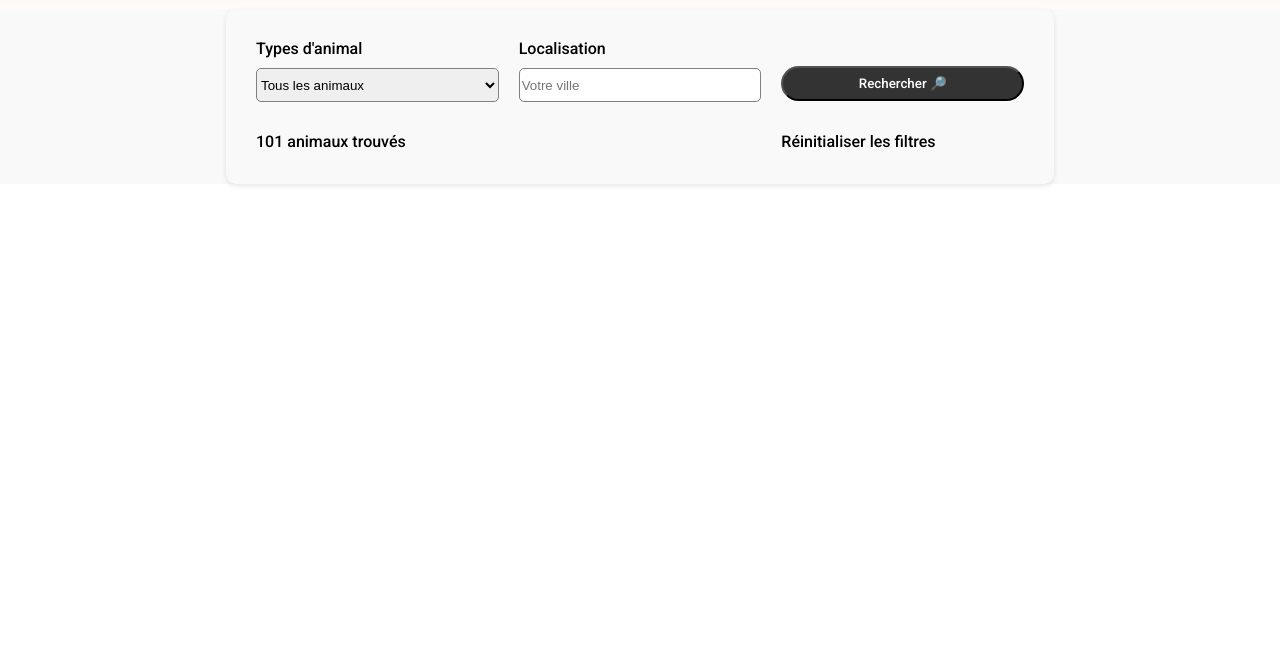
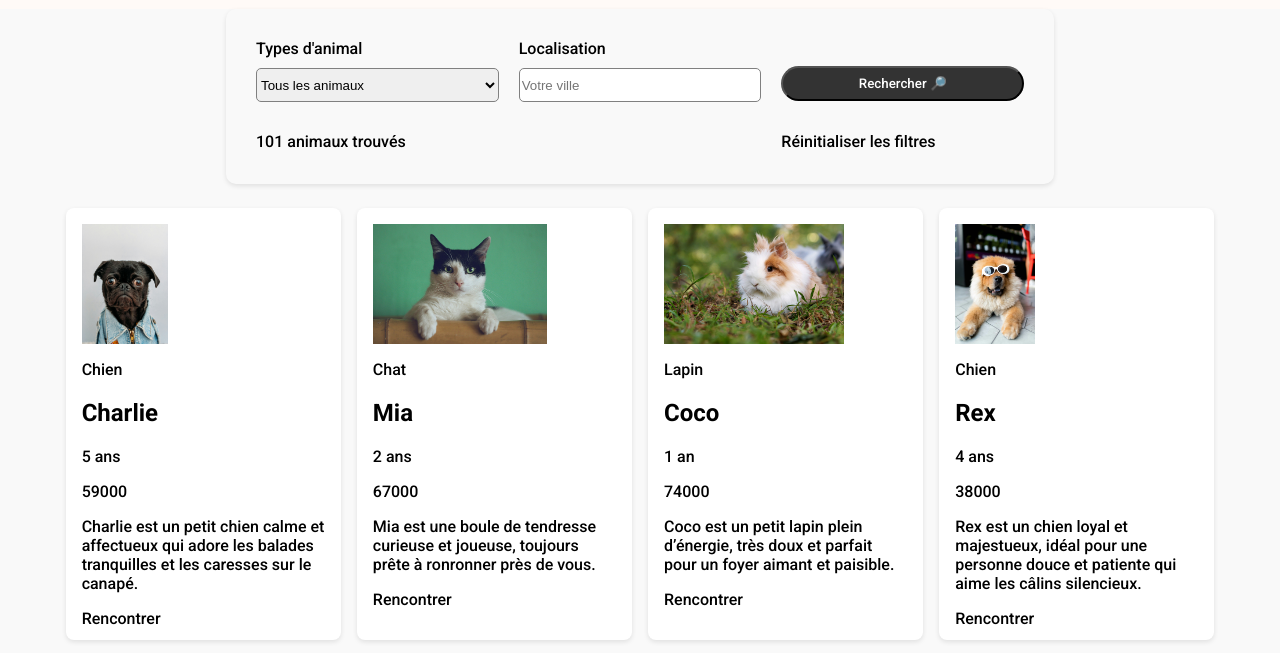
Before and after one commit to Juliette-bot/Adaopte, a plain HTML site: page home/adopt.html in a window 1280 px wide. Shown: the part 84-737 px from the top of the page. Drawn offline with Linux system fonts and the light colour scheme.

Commit message:
fix: add cards, need to finish css

```diff
--- a/css/adopt.css
+++ b/css/adopt.css
@@ -74,3 +74,43 @@ input{
     height: 34px;
     border: 1px solid gray;
 }
+
+
+
+
+#grid-card-adoption{
+   /* display: grid;
+    grid-template-columns: 25vw 25vw 25vw 25vw;
+    grid-template-rows: repeat(2, 1fr);
+    grid-gap: 1em;
+    padding: 1rem;*/
+    display: flex;
+    flex-wrap: wrap;
+    justify-content: center;
+    padding: 1.5em;
+    gap: 1em;
+    background-color: #f9f9f9;
+
+
+
+}
+
+
+.card{
+    padding: 1rem;
+    width: 19vw;
+    height: 50vh;
+    background-color: #ffffff;
+    border-radius: 0.5em;
+    box-shadow:  0 2px 5px rgba(0, 0, 0, 0.1);
+
+}
+
+
+.photo{
+    display: flex;
+    align-items: stretch;
+
+    max-width: 19vw;
+    max-height: 15vh;
+}
--- a/home/adopt.html
+++ b/home/adopt.html
@@ -47,7 +47,7 @@
             <button class="burger" id="burgerBtn" aria-label="Menu">☰</button>
 
             <div class="linkNavBar" id="navLinks">
-                <a class="elemLinkNavBar" href="../html/home.html"><svg xmlns="http://www.w3.org/2000/svg" width="24"
+                <a class="elemLinkNavBar" href="../home/home.html"><svg xmlns="http://www.w3.org/2000/svg" width="24"
                         height="24" viewBox="0 0 24 24" fill="none" stroke="currentColor" stroke-width="2"
                         stroke-linecap="round" stroke-linejoin="round" class="icone">
                         <path d="M15 21v-8a1 1 0 0 0-1-1h-4a1 1 0 0 0-1 1v8" />
@@ -112,6 +112,8 @@
                 <label id="grid-réinitialisation">Réinitialiser les filtres</label>
             </form>
         </section>
+        <section id="grid-card-adoption">
+        </section>
     </main>
 </body>
 
--- a/js/adopt.js
+++ b/js/adopt.js
@@ -4,3 +4,66 @@ const navLinks = document.getElementById('navLinks')
 burgerBtn.addEventListener('click', () => {
     navLinks.classList.toggle('active')
 })
+
+
+async function displayPhotosAdopt() {
+  const response = await fetch("/assets/animals.json");
+  const animals = await response.json();
+  const columns = [
+    document.getElementById('column1'),
+    document.getElementById('column2'),
+    document.getElementById('column3'),
+    document.getElementById('column4')
+  ]
+
+
+
+  animals.forEach((animal, index) => {
+    const card = document.createElement("div");
+    card.classList.add("card")
+
+    const img = document.createElement("img");
+    img.src = animal.imageUrl;
+    img.alt = animal.name;
+    img.classList.add("photo");
+
+    const type = document.createElement("p")
+    type.innerText = animal.type
+    type.classList.add("textCard");
+
+    const h2 = document.createElement("h2")
+    h2.innerText = animal.name
+    h2.classList.add("name");
+
+    const age = document.createElement("p")
+    age.innerText = animal.age
+    age.classList.add("textCard");
+
+    const zipcode = document.createElement("p")
+    zipcode.innerText = animal.zipcode
+    zipcode.classList.add("textCard");
+
+    const description = document.createElement("p")
+    description.innerText = animal.description
+    description.classList.add("textCard");
+
+    const meet = document.createElement("a")
+    meet.innerText = "Rencontrer"
+    meet.classList.add("btnMeet");
+
+     /*const columnIndex =  Math.floor(index / 2);
+     columns[columnIndex].appendChild(card);
+    */
+    const flex = document.getElementById('grid-card-adoption')
+    flex.appendChild(card)
+    card.appendChild(img);
+    card.appendChild(type);
+    card.appendChild(h2);
+    card.appendChild(age);
+    card.appendChild(zipcode);
+    card.appendChild(description);
+    card.appendChild(meet);
+
+  });
+}
+displayPhotosAdopt();
```
